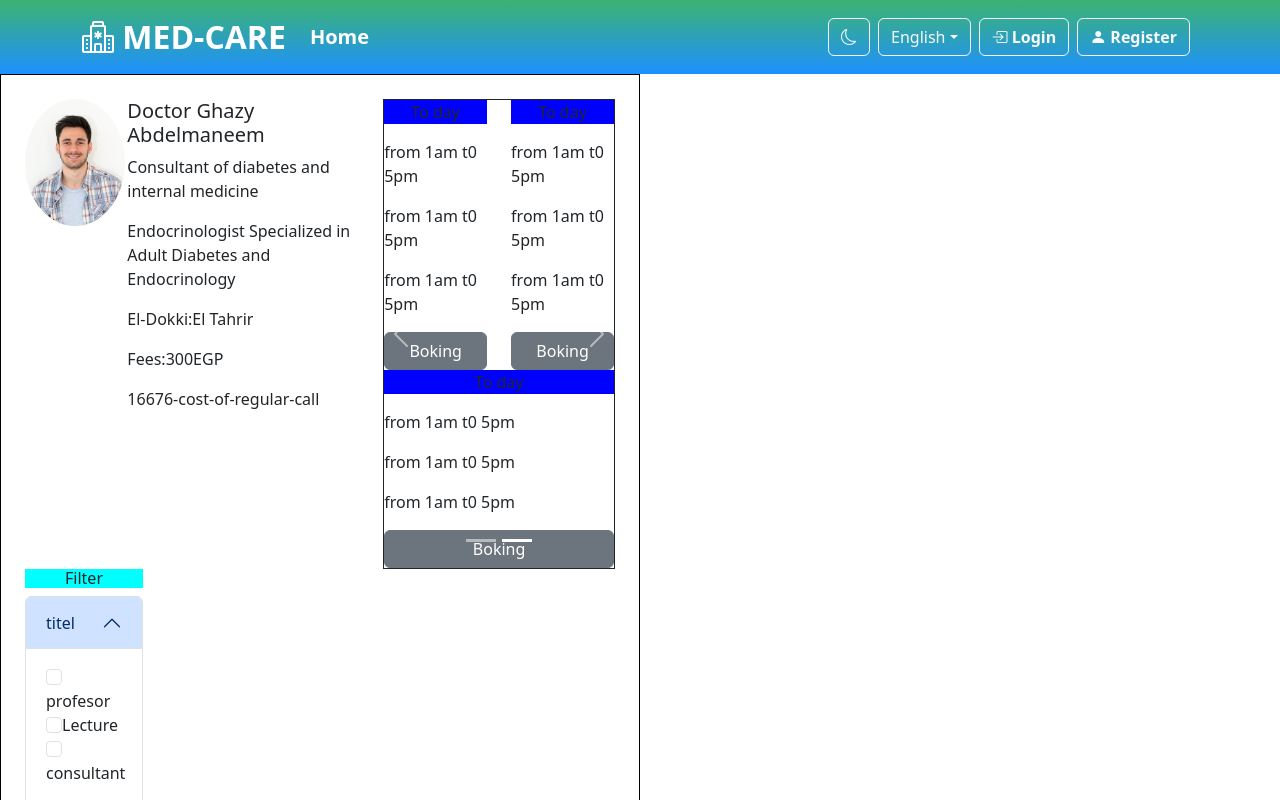
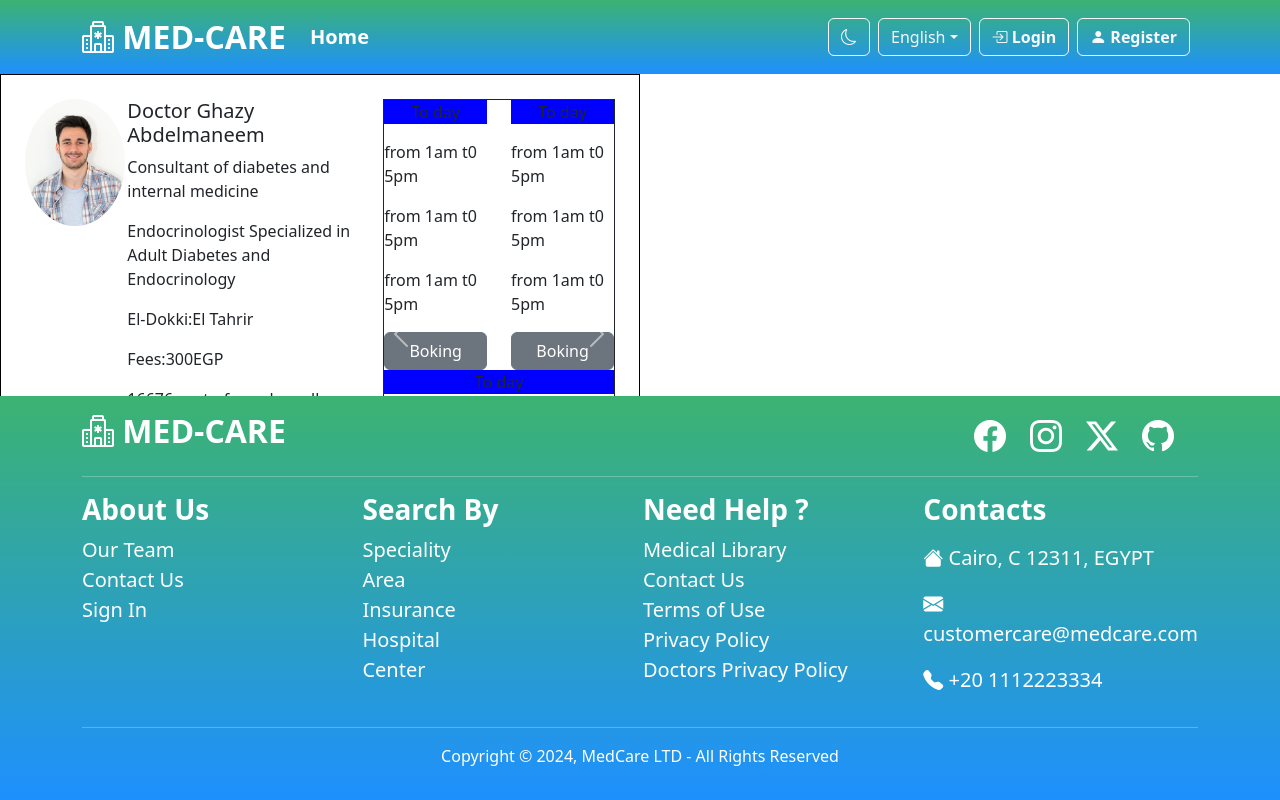
Before and after one commit to Ashryz/Med_Care, a React (Create React App) app: page /Listdoctor in a window 1280 px wide. Shown: the top 800 px of the page. Built offline with nearby package versions, Linux system fonts and the light colour scheme.

Commit message:
Adding Footer

```diff
--- a/src/App.js
+++ b/src/App.js
@@ -9,8 +9,7 @@
 import NavbarComp from './Components/Navbar/Navbar.js';
 import Home from './Pages/SignIn/Home.js';
 import ListDoctor from './Components/ListDoctor/ListDoctor.js';
-
-
+import FooterComp from './Components/Footer/Footer.js';
 
 
 function App() {
@@ -27,8 +26,8 @@
           <Route exact path="/Userprofile" element={<Userprofile />} />
           <Route exact path="/changepassword" element={<ChangePass />} />
           <Route exact path="/Listdoctor" element={<ListDoctor/>} />
-
         </Routes>
+        <FooterComp />
       </BrowserRouter>
       {/* <SelectReg/> */}
     </div>
--- /dev/null
+++ b/src/Components/Footer/Footer.css
@@ -0,0 +1,7 @@
+.fixed-bottom {
+    background-image: linear-gradient(MediumSeaGreen , dodgerBlue) !important;
+}
+li:hover{
+    text-decoration: underline;
+    color: white
+}
--- /dev/null
+++ b/src/Components/Footer/Footer.js
@@ -0,0 +1,68 @@
+import './Footer.css'
+import { Link } from 'react-router-dom';
+import { Col, Container, Row } from 'react-bootstrap';
+function FooterComp() {
+  return (
+    <footer className="footer mt-auto py-3 fixed-bottom">
+    <Container className='justify-content-between d-flex justify-content-center justify-content-lg-between'>
+        <div className="me-5 d-none d-lg-block">
+        <h1 className='fw-bold fs-2 text-white'><Link className='text-decoration-none text-white' to="/"><i className="bi bi-hospital"></i> MED-CARE </Link></h1>
+        </div>
+        <div>
+            <Link className="me-4 text-white fs-2"><i className="bi bi-facebook"></i></Link>
+            <Link className="me-4 text-white fs-2"><i className="bi bi-instagram"></i></Link>
+            <Link className="me-4 text-white fs-2"><i className="bi bi-twitter-x"></i></Link>
+            <Link className="me-4 text-white fs-2"><i className="bi bi-github"></i></Link>
+        </div>
+    </Container>
+    <Container>
+    <hr className='text-white'/>
+    <Row>
+        <Col>
+        <h2 className='text-white fs-3 fw-bold'>About Us</h2>
+                <ul className="list-unstyled fs-5">
+                    <li><Link className='text-white text-decoration-none'>Our Team</Link></li>
+                    <li><Link className='text-white text-decoration-none'>Contact Us</Link></li>
+                    <li><Link className='text-white text-decoration-none'>Sign In</Link></li>
+                </ul>
+        </Col>
+        <Col>
+            <h2 className='text-white fs-3 fw-bold'>Search By </h2>
+            <ul className="list-unstyled fs-5">
+                <li><Link className='text-white text-decoration-none'>Speciality</Link></li>
+                <li><Link className='text-white text-decoration-none'>Area</Link></li>
+                <li><Link className='text-white text-decoration-none'>Insurance</Link></li>
+                <li><Link className='text-white text-decoration-none'>Hospital</Link></li>
+                <li><Link className='text-white text-decoration-none'>Center</Link></li>
+            </ul>
+        </Col>
+        <Col>
+        <h2 className='text-white fs-3 fw-bold'>Need Help ? </h2>
+            <ul className="list-unstyled fs-5">
+                <li><Link className='text-white text-decoration-none'>Medical Library</Link></li>
+                <li><Link className='text-white text-decoration-none'>Contact Us</Link></li>
+                <li><Link className='text-white text-decoration-none'>Terms of Use</Link></li>
+                <li><Link className='text-white text-decoration-none'>Privacy Policy</Link></li>
+                <li><Link className='text-white text-decoration-none'>Doctors Privacy Policy</Link></li>
+            </ul>
+        </Col>
+        <Col>
+        <h2 className='text-white fs-3 fw-bold'>Contacts</h2>
+        <ul className="list-unstyled fs-5">
+                <li><p className='text-white text-decoration-none'></p></li>
+                <li><p className='text-white text-decoration-none'><i className="bi bi-house-fill"></i> Cairo, C 12311, EGYPT</p></li>
+                <li><p className='text-white text-decoration-none'><i className="bi bi-envelope-fill"></i> customercare@medcare.com</p></li>
+                <li><p className='text-white text-decoration-none'><i className="bi bi-telephone-fill"></i> +20 1112223334</p></li>
+            </ul>
+        </Col>
+    </Row>
+    </Container>
+    <Container>
+        <hr className='text-white'/>
+        <p className='text-white fs-6 text-center'>Copyright &#169; 2024, MedCare LTD - All Rights Reserved</p>
+    </Container>
+  </footer>
+  );
+}
+
+export default FooterComp;
```
